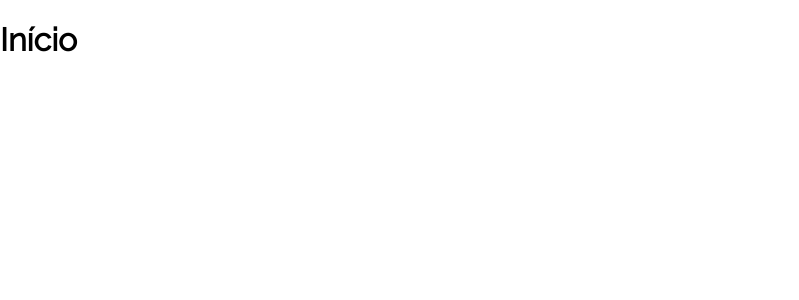
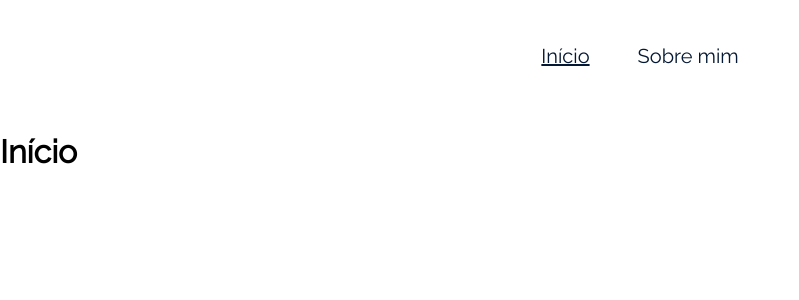
Before and after one commit to NeuronioAzul/react-blog, a React (Create React App) app: page / in a window 1280 px wide. Shown: the top 300 px of the page, without its empty margins (0-799 px from the left). Built offline with nearby package versions, Linux system fonts and the light colour scheme.

Commit message:
🚚feat(component): Adiciona componente Menu

```diff
--- a/src/App.js
+++ b/src/App.js
@@ -1,10 +1,12 @@
 import { BrowserRouter, Route, Routes } from "react-router-dom"
 import Inicio from "./paginas/Inicio"
 import SobreMim from "./paginas/SobreMim"
+import Menu from "./components/Menu"
 
 function App() {
   return (
     <BrowserRouter>
+      <Menu />
       <Routes>
         <Route path="/" element={<Inicio />} />
         <Route path="/sobremim" element={<SobreMim />} />
```
